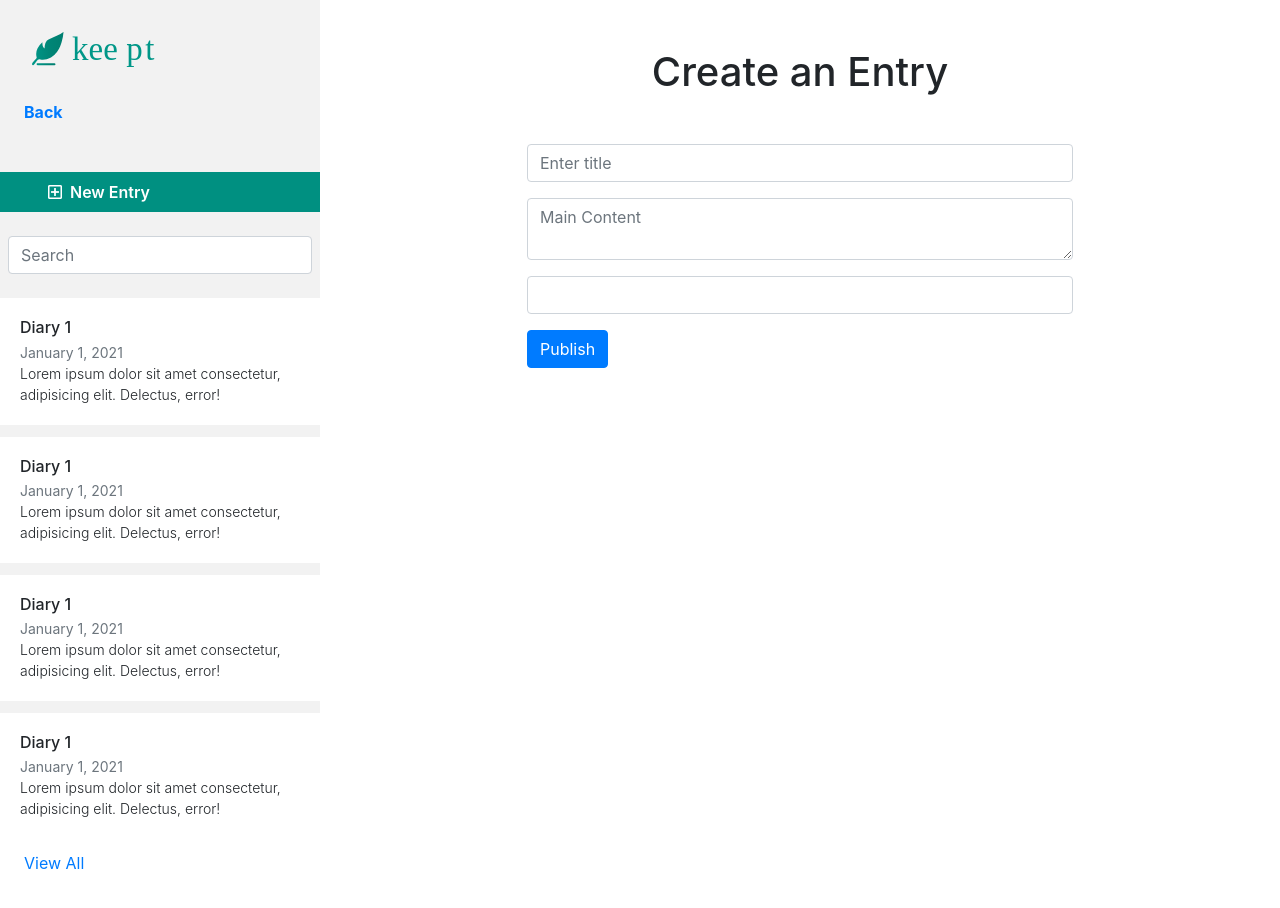
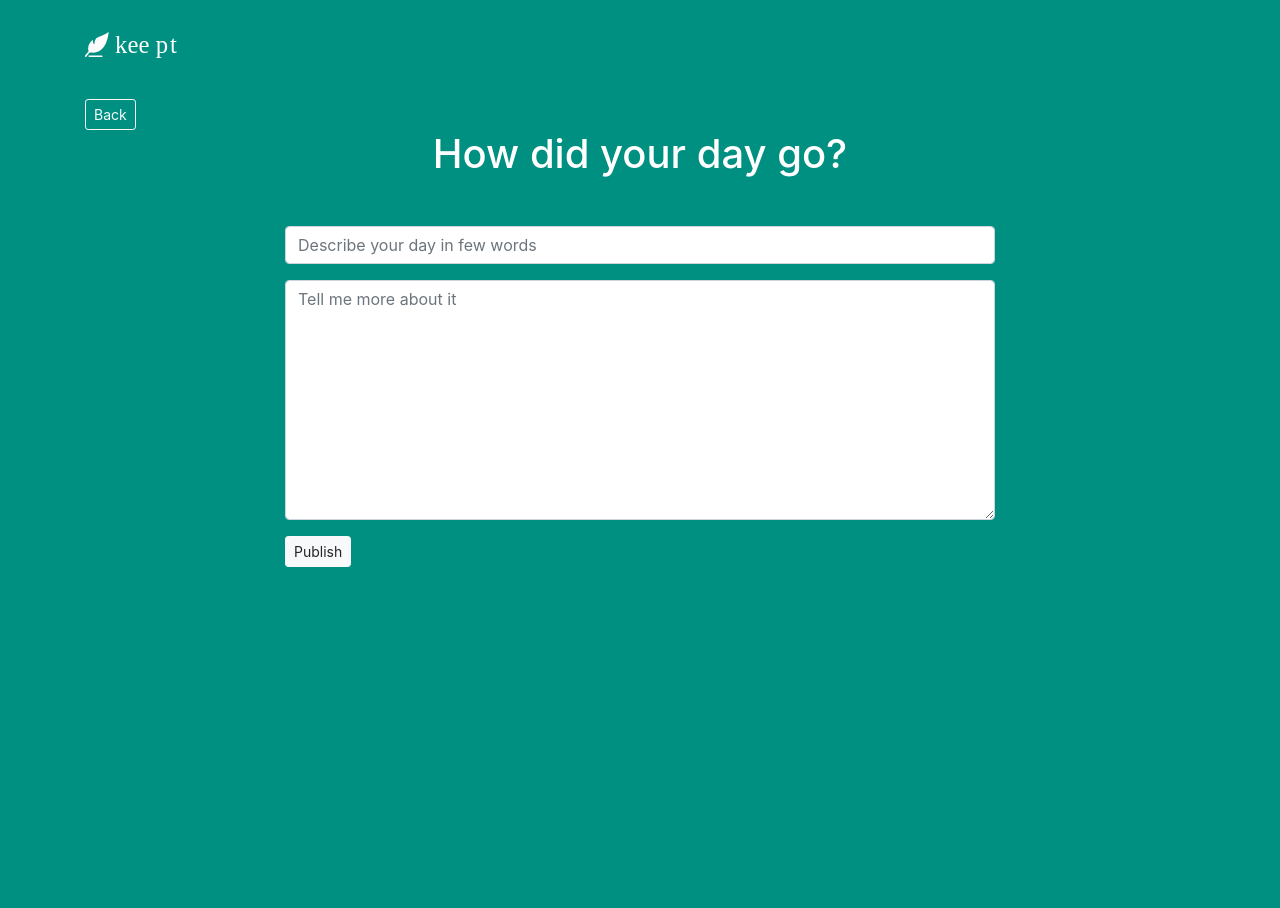
Before and after one commit to pjguitar15/keept-app, a React (Create React App) app: page /diary/create in a window 1280 px wide. Shown: the top 908 px of the page. Before the commit the page ends 875 px from the top, so only its background shows below. Built offline with nearby package versions, Linux system fonts and the light colour scheme.

Commit message:
improved pages

```diff
--- a/src/App.js
+++ b/src/App.js
@@ -1,5 +1,7 @@
 import React from 'react'
 import { BrowserRouter as Router, Route, Switch } from 'react-router-dom'
+// Context
+import CRUD from './context/CRUD'
 // pages
 import Home from './pages/Home/Home.jsx'
 import About from './pages/About/About.jsx'
@@ -8,6 +10,7 @@ import CreatePage from './pages/CreatePage/CreatePage.jsx'
 const App = () => {
   return (
     <Router>
+      <CRUD>
         <Switch>
           <Route exact path='/'>
             <Home />
@@ -22,6 +25,7 @@ const App = () => {
             <CreatePage />
           </Route>
         </Switch>
+      </CRUD>
     </Router>
   )
 }
--- a/src/components/Sidebar.jsx
+++ b/src/components/Sidebar.jsx
@@ -37,7 +37,7 @@ const Sidebar = () => {
     history.push('/diary/create')
   }
   return (
-    <SidebarWrapper className='m-0'>
+    <SidebarWrapper className='m-0 shadow'>
       <img
         style={{ width: '8rem', margin: '2rem' }}
         src={greenlogo}
--- /dev/null
+++ b/src/context/CRUD.js
@@ -0,0 +1,26 @@
+import React, { useState } from 'react'
+export const CreateEntry = React.createContext()
+export const TitleValue = React.createContext()
+export const TextAreaValue = React.createContext()
+const CRUD = ({ children }) => {
+  const [titleValue, setTitleValue] = useState('')
+  const [textAreaValue, setTextAreaValue] = useState('')
+  const createEntry = (e) => {
+    e.preventDefault()
+    console.log(titleValue)
+    console.log(textAreaValue)
+    setTitleValue('')
+    setTextAreaValue('')
+  }
+  return (
+    <CreateEntry.Provider value={createEntry}>
+      <TitleValue.Provider value={[titleValue, setTitleValue]}>
+        <TextAreaValue.Provider value={[textAreaValue, setTextAreaValue]}>
+          {children}
+        </TextAreaValue.Provider>
+      </TitleValue.Provider>
+    </CreateEntry.Provider>
+  )
+}
+
+export default CRUD
--- a/src/pages/CreatePage/CreatePage.jsx
+++ b/src/pages/CreatePage/CreatePage.jsx
@@ -1,20 +1,30 @@
 import React from 'react'
-import { Container, Row, Col } from 'react-bootstrap'
-// components
-import Sidebar from '../../components/Sidebar.jsx'
 import Form from './Form.jsx'
+import styled from 'styled-components'
+import logo from '../../Assets/SVG/logo.svg'
+import { Container } from 'react-bootstrap'
+import { Link } from 'react-router-dom'
+const CreatePageWrapper = styled.div`
+  background: #009081;
+  color: white;
+`
 const CreatePage = () => {
   return (
-    <div>
-      <Row className='m-0 p-0'>
-        <Col className='p-0 m-0' xl='3' lg='3' md='4' sm='12' xs='12'>
-          <Sidebar />
-        </Col>
-        <Col className='p-0 m-0' xl='9' lg='9' md='8' sm='12' xs='12'>
-          <Form />
-        </Col>
-      </Row>
-    </div>
+    <CreatePageWrapper>
+      <Container>
+        <div>
+          <img
+            style={{ width: '6rem', margin: '2rem 0' }}
+            src={logo}
+            alt='logo'
+          />
+        </div>
+        <Link className='btn btn-outline-light btn-sm mt-2' to='/diary'>
+          Back
+        </Link>
+        <Form />
+      </Container>
+    </CreatePageWrapper>
   )
 }
 
--- a/src/pages/CreatePage/Form.jsx
+++ b/src/pages/CreatePage/Form.jsx
@@ -1,24 +1,41 @@
-import React from 'react'
+import React, { useContext, useRef } from 'react'
 import styled from 'styled-components'
+
+import { CreateEntry, TitleValue, TextAreaValue } from '../../context/CRUD'
 import { Form as BForm, Button } from 'react-bootstrap'
 const FormWrapper = styled.div`
-  padding: 3rem;
+  height: 100vh;
 `
 const Form = () => {
+  const createEntry = useContext(CreateEntry)
+  const [titleValue, setTitleValue] = useContext(TitleValue)
+  const [textAreaValue, setTextAreaValue] = useContext(TextAreaValue)
   return (
     <FormWrapper>
-      <h1 className='text-center mb-5'>Create an Entry</h1>
-      <BForm className='col-8 mx-auto'>
+      <h1 className='text-center mb-5'>How did your day go?</h1>
+      <BForm onSubmit={createEntry} className='col-8 mx-auto'>
         <BForm.Group>
-          <BForm.Control placeholder='Enter title' />
+          <BForm.Control
+            value={titleValue}
+            onChange={e => setTitleValue(e.target.value)}
+            placeholder='Describe your day in few words'
+          />
         </BForm.Group>
         <BForm.Group>
-          <BForm.Control as='textarea' placeholder='Main Content' />
+          <BForm.Control
+            style={{ height: '15rem' }}
+            value={textAreaValue}
+            onChange={e => setTextAreaValue(e.target.value)}
+            as='textarea'
+            placeholder='Tell me more about it'
+          />
         </BForm.Group>
-        <BForm.Group>
+        {/* <BForm.Group>
           <BForm.Control as='file' placeholder='Enter title' />
-        </BForm.Group>
-        <Button>Publish</Button>
+        </BForm.Group> */}
+        <Button variant='light' size='sm' type='submit'>
+          Publish
+        </Button>
       </BForm>
     </FormWrapper>
   )
--- a/src/pages/DiaryPage/Content.jsx
+++ b/src/pages/DiaryPage/Content.jsx
@@ -1,14 +1,12 @@
 import React from 'react'
 import styled from 'styled-components'
-
+import roundshape from '../../Assets/SVG/landingxs.svg'
 const ContentWrapper = styled.div`
-  padding: 5rem;
+  position: relative;
+  overflow: hidden;
 `
 const HeaderText = styled.h3`
-  color: white;
-  background: #009081;
-  padding: 10px 30px;
-  border-radius: 50px;
+  padding: 10px 0;
 `
 const MainContent = styled.p`
   margin-top: 3rem;
@@ -16,39 +14,60 @@ const MainContent = styled.p`
 const Content = () => {
   return (
     <ContentWrapper>
-      <HeaderText className='main-header-text col-6'>My New Year</HeaderText>
-      {/* <p>Philcob</p> */}
+      <img
+        style={{
+          zIndex: '-1',
+          top: '-105rem',
+          width: '80rem',
+          margin: 'auto',
+          left: '0',
+          right: '0'
+        }}
+        className='position-absolute'
+        src={roundshape}
+        alt='landingfull'
+      />
+      <div className='p-5'>
+        <HeaderText className='main-header-text text-white text-center m-0'>
+          My New Year
+        </HeaderText>
+        <p className='text-secondary m-0 p-0'>Philcob Josol</p>
+        <p className='text-secondary m-0 p-0'>January 1, 2021</p>
         <MainContent>
           <p className='lead'>
             Lorem ipsum dolor sit amet consectetur adipisicing elit. Mollitia
-          dolorem obcaecati enim deleniti vitae odit minima nobis, odio a omnis
-          et deserunt quos illo, error, exercitationem nulla iure quo soluta!
-          Lorem ipsum dolor sit amet consectetur adipisicing elit. Mollitia
-          dolorem obcaecati enim deleniti vitae odit minima nobis, odio a omnis
-          et deserunt quos illo, error, exercitationem nulla iure quo soluta!
+            dolorem obcaecati enim deleniti vitae odit minima nobis, odio a
+            omnis et deserunt quos illo, error, exercitationem nulla iure quo
+            soluta! Lorem ipsum dolor sit amet consectetur adipisicing elit.
+            Mollitia dolorem obcaecati enim deleniti vitae odit minima nobis,
+            odio a omnis et deserunt quos illo, error, exercitationem nulla iure
+            quo soluta!
           </p>
           <p className='lead'>
             Lorem ipsum dolor sit amet consectetur adipisicing elit. Mollitia
-          dolorem obcaecati enim deleniti vitae odit minima nobis, odio a omnis
-          et deserunt quos illo, error, exercitationem nulla iure quo soluta!
-          Lorem ipsum dolor sit amet consectetur adipisicing elit. Mollitia
-          dolorem obcaecati enim deleniti vitae odit minima nobis, odio a omnis
-          et deserunt quos illo, error, exercitationem nulla iure quo soluta!
-          dolorem obcaecati enim deleniti vitae odit minima nobis, odio a omnis
-          et deserunt quos illo, error, exercitationem nulla iure quo soluta!
-          Lorem ipsum dolor sit amet consectetur adipisicing elit. Mollitia
-          dolorem obcaecati enim deleniti vitae odit minima nobis, odio a omnis
-          et deserunt quos illo, error, exercitationem nulla iure quo soluta!
+            dolorem obcaecati enim deleniti vitae odit minima nobis, odio a
+            omnis et deserunt quos illo, error, exercitationem nulla iure quo
+            soluta! Lorem ipsum dolor sit amet consectetur adipisicing elit.
+            Mollitia dolorem obcaecati enim deleniti vitae odit minima nobis,
+            odio a omnis et deserunt quos illo, error, exercitationem nulla iure
+            quo soluta! dolorem obcaecati enim deleniti vitae odit minima nobis,
+            odio a omnis et deserunt quos illo, error, exercitationem nulla iure
+            quo soluta! Lorem ipsum dolor sit amet consectetur adipisicing elit.
+            Mollitia dolorem obcaecati enim deleniti vitae odit minima nobis,
+            odio a omnis et deserunt quos illo, error, exercitationem nulla iure
+            quo soluta!
           </p>
           <p className='lead'>
             Lorem ipsum dolor sit amet consectetur adipisicing elit. Mollitia
-          dolorem obcaecati enim deleniti vitae odit minima nobis, odio a omnis
-          et deserunt quos illo, error, exercitationem nulla iure quo soluta!
-          Lorem ipsum dolor sit amet consectetur adipisicing elit. Mollitia
-          dolorem obcaecati enim deleniti vitae odit minima nobis, odio a omnis
-          et deserunt quos illo, error, exercitationem nulla iure quo soluta!
+            dolorem obcaecati enim deleniti vitae odit minima nobis, odio a
+            omnis et deserunt quos illo, error, exercitationem nulla iure quo
+            soluta! Lorem ipsum dolor sit amet consectetur adipisicing elit.
+            Mollitia dolorem obcaecati enim deleniti vitae odit minima nobis,
+            odio a omnis et deserunt quos illo, error, exercitationem nulla iure
+            quo soluta!
           </p>
         </MainContent>
+      </div>
     </ContentWrapper>
   )
 }
```
Lines whose indentation alone changed are shown as unchanged.
